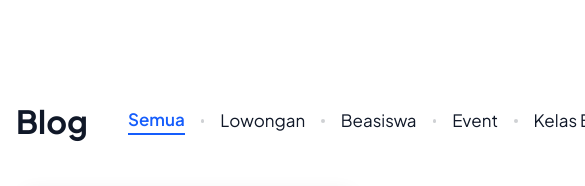
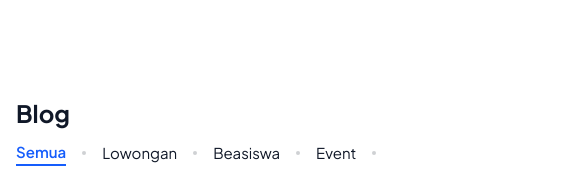
Before and after one commit to archangel-12/kaburajadulu, an Astro site: page / in a window 390 px wide. Shown: the part 1477-1663 px from the top of the page, 585 px wide, since content can reach past the window. Built offline with nearby package versions, Linux system fonts and the light colour scheme; Astro itself is replaced by a stand-in of ours.

Commit message:
fix mobile version to be responsive

```diff
--- a/src/components/blog/BlogCard.tsx
+++ b/src/components/blog/BlogCard.tsx
@@ -20,7 +20,7 @@ export const BlogCard: React.FC<BlogCardProps> = ({
     <div
       onClick={onClick}
       className={cn(
-        "w-[336px] h-[328px] p-2 bg-white rounded-2xl shadow-[4px_4px_20px_0px_rgba(0,0,0,0.08)] cursor-pointer transition-all duration-0 hover:shadow-[4px_4px_24px_0px_rgba(0,0,0,0.12)]",
+        "w-full h-[328px] p-2 bg-white rounded-2xl shadow-[4px_4px_20px_0px_rgba(0,0,0,0.08)] cursor-pointer transition-all duration-0 hover:shadow-[4px_4px_24px_0px_rgba(0,0,0,0.12)]",
         "flex flex-col gap-2"
       )}
     >
--- a/src/components/blog/BlogSection.tsx
+++ b/src/components/blog/BlogSection.tsx
@@ -33,17 +33,18 @@ export const BlogSection: React.FC<BlogSectionProps> = ({ posts }) => {
   return (
     <section className="py-16 px-4">
       <div className="w-full max-w-[1040px] mx-auto">
-        <div className="flex items-center justify-between w-full h-10 mb-12">
-          <div className="flex items-center gap-10">
-            <h2 className="text-[32px] font-bold text-gray-900 leading-none">Blog</h2>
+        <div className="flex flex-col md:flex-row md:items-center md:justify-between w-full mb-12">
+          <div className="flex flex-col md:flex-row md:items-center gap-4 md:gap-10">
+            <h2 className="text-[24px] md:text-[32px] font-bold text-gray-900 leading-none">Blog</h2>
 
-            <div className="flex items-center gap-4 w-[595px] h-[21px]">
+            <div className="overflow-x-auto -mx-4 px-4 md:mx-0 md:px-0">
+              <div className="flex items-center gap-4 w-max md:w-auto pb-2 md:pb-0">
                 {categories.map((category, index) => (
                   <React.Fragment key={category}>
                     <button
                       onClick={() => setSelectedCategory(category)}
                       className={cn(
-                      "text-[17px] text-gray-900 transition-all whitespace-nowrap",
+                        "text-[15px] md:text-[17px] text-gray-900 transition-all whitespace-nowrap",
                         selectedCategory === category
                           ? "font-semibold text-blue-600 border-b-2 border-blue-600"
                           : "font-normal hover:opacity-70"
@@ -52,14 +53,15 @@ export const BlogSection: React.FC<BlogSectionProps> = ({ posts }) => {
                       {category}
                     </button>
                     {index < categories.length - 1 && (
-                    <div className="w-1 h-1 bg-gray-900 opacity-20 rounded-full"></div>
+                      <div className="w-1 h-1 bg-gray-900 opacity-20 rounded-full flex-shrink-0"></div>
                     )}
                   </React.Fragment>
                 ))}
               </div>
             </div>
+          </div>
 
-          <button className="text-[17px] text-gray-900 hover:opacity-70 transition-opacity">
+          <button className="hidden md:block text-[17px] text-gray-900 hover:opacity-70 transition-opacity whitespace-nowrap">
             Lainnya
           </button>
         </div>
```
Lines whose indentation alone changed are shown as unchanged.
